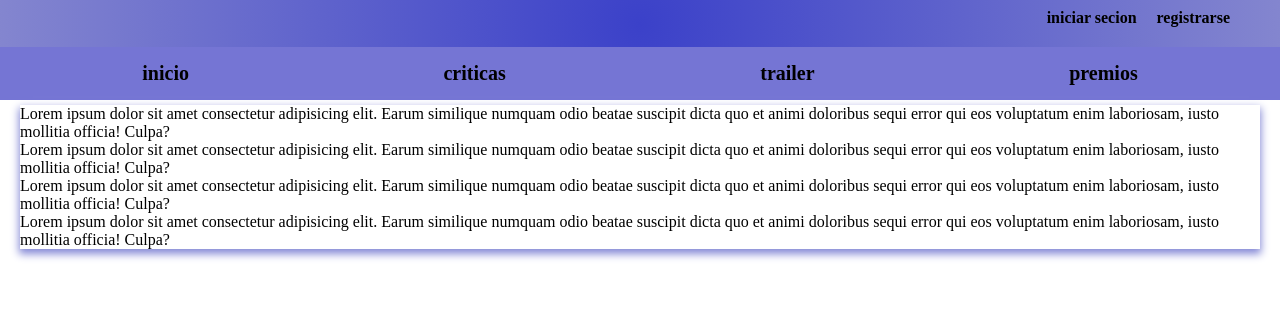
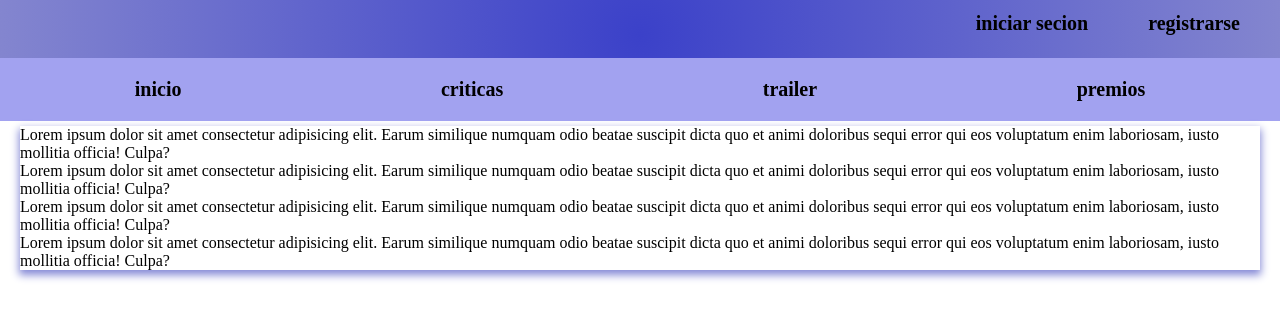
Before and after one commit to gutierrez-gabriel/disenio-web, a plain HTML site: page index1.html in a window 1280 px wide. Shown: the part 51-370 px from the top of the page. Drawn offline with nearby package versions, Linux system fonts and the light colour scheme.

Commit message:
agregar todo los archivos

```diff
--- a/css/criticascss.css
+++ b/css/criticascss.css
@@ -14,10 +14,16 @@ html{
     box-sizing: border-box;
 }
 h1{
-    text-align: center;
     font-size: 3.5rem;
-    padding: 1rem 0;
+    display: flex;
+    justify-content: center;
 }
+@media (min-width: 768px) {
+    h1{
+        text-align: center;
+    }
+}
+h1 a{margin: 1rem;}
 a{
     text-decoration: none;
     font-weight: 700;
@@ -40,7 +46,7 @@ header{
 }
 @media (min-width: 768px) {
     #login{
-        margin-right: 5rem;
+        margin-right: 1rem;
         margin-bottom: 2rem;
         display: flex;
         flex-direction: row;
@@ -48,20 +54,34 @@ header{
     }
 }
 .sesion{
-    margin-left: 2rem;
+    font-size: 2rem;
+    margin: 0.3rem 3rem;
+}
+.sesion:hover{
+    border-radius: 5px;
+    padding: 0px 4px;
+    color: white;
 }
 
 #navegacion{
     font-size: 20px;
-    background: rgb(117, 117, 212);
+    background: rgb(162, 162, 240);
     padding: 0.5rem;
 }
 .search-nav{
-    margin: 1rem;
+    margin: 1rem 0;
     display: flex;
     flex-direction: column;
     justify-content: center;
     align-items: center;
+}
+.item{
+    margin: 5px 0;
+    font-size: 2rem;
+}
+.item:hover{
+    border-radius: 5px;
+    color: white;
 }
 @media (min-width: 556px) {
     .search-nav{
--- a/css/premioscss.css
+++ b/css/premioscss.css
@@ -14,10 +14,16 @@ html{
     box-sizing: border-box;
 }
 h1{
-    text-align: center;
     font-size: 3.5rem;
-    padding: 1rem 0;
+    display: flex;
+    justify-content: center;
 }
+@media (min-width: 768px) {
+    h1{
+        text-align: center;
+    }
+}
+h1 a{margin: 1rem;}
 a{
     text-decoration: none;
     font-weight: 700;
@@ -39,7 +45,7 @@ header{
 }
 @media (min-width: 768px) {
     #login{
-        margin-right: 5rem;
+        margin-right: 1rem;
         margin-bottom: 2rem;
         display: flex;
         flex-direction: row;
@@ -47,20 +53,34 @@ header{
     }
 }
 .sesion{
-    margin-left: 2rem;
+    font-size: 2rem;
+    margin: 0.3rem 3rem;
+}
+.sesion:hover{
+    border-radius: 5px;
+    padding: 0px 4px;
+    color: white;
 }
 
 #navegacion{
     font-size: 20px;
-    background: rgb(117, 117, 212);
+    background: rgb(162, 162, 240);
     padding: 0.5rem;
 }
 .search-nav{
-    margin: 1rem;
+    margin: 1rem 0;
     display: flex;
     flex-direction: column;
     justify-content: center;
     align-items: center;
+}
+.item{
+    margin: 5px 0;
+    font-size: 2rem;
+}
+.item:hover{
+    border-radius: 5px;
+    color: white;
 }
 @media (min-width: 556px) {
     .search-nav{
--- a/css/styles.css
+++ b/css/styles.css
@@ -14,15 +14,21 @@ html{
     box-sizing: border-box;
 }
 h1{
-    text-align: center;
     font-size: 3.5rem;
-    padding: 1rem 0;
+    display: flex;
+    justify-content: center;
 }
+@media (min-width: 768px) {
+    h1{
+        text-align: center;
+    }
+}
+h1 a{margin: 1rem;}
 a{
     text-decoration: none;
     font-weight: 700;
     color: #000;
-    /*border: 2px solid black*/
+    /*border: 2px solid black;*/
 }
 header{
     background: rgb(59,65,201);
@@ -46,7 +52,7 @@ header{
 }
 @media (min-width: 768px) {
     #login{
-        margin-right: 5rem;
+        margin-right: 1rem;
         margin-bottom: 2rem;
         display: flex;
         flex-direction: row;
@@ -54,7 +60,13 @@ header{
     }
 }
 .sesion{
-    margin-left: 2rem;
+    font-size: 2rem;
+    margin: 0.3rem 3rem;
+}
+.sesion:hover{
+    border-radius: 5px;
+    padding: 0px 4px;
+    color: white;
 }
 /*#boton{
     display: inline-block;
@@ -86,16 +98,23 @@ header{
 
 #navegacion{
     font-size: 20px;
-    background: rgb(117, 117, 212);
-    /*border: 2px solid orange;*/
+    background: rgb(162, 162, 240);
     padding: 0.5rem;
 }
 .search-nav{
-    margin: 1rem;
+    margin: 1rem 0;
     display: flex;
     flex-direction: column;
     justify-content: center;
     align-items: center;
+}
+.item{
+    margin: 5px 0;
+    font-size: 2rem;
+}
+.item:hover{
+    border-radius: 5px;
+    color: white;
 }
 @media (min-width: 556px) {
     .search-nav{
--- a/css/trailercss.css
+++ b/css/trailercss.css
@@ -14,10 +14,16 @@ html{
     box-sizing: border-box;
 }
 h1{
-    text-align: center;
     font-size: 3.5rem;
-    padding: 1rem 0;
+    display: flex;
+    justify-content: center;
 }
+@media (min-width: 768px) {
+    h1{
+        text-align: center;
+    }
+}
+h1 a{margin: 1rem;}
 a{
     text-decoration: none;
     font-weight: 700;
@@ -39,7 +45,7 @@ header{
 }
 @media (min-width: 768px) {
     #login{
-        margin-right: 5rem;
+        margin-right: 1rem;
         margin-bottom: 2rem;
         display: flex;
         flex-direction: row;
@@ -47,21 +53,34 @@ header{
     }
 }
 .sesion{
-    margin-left: 2rem;
+    font-size: 2rem;
+    margin: 0.3rem 3rem;
+}
+.sesion:hover{
+    border-radius: 5px;
+    padding: 0px 4px;
+    color: white;
+}
+#navegacion{
+    font-size: 20px;
+    background: rgb(162, 162, 240);
+    padding: 0.5rem;
 }
 
-
-#navegacion{
-    font-size: 20px;
-    background: rgb(117, 117, 212);
-    padding: 0.5rem;
-}
 .search-nav{
-    margin: 1rem;
+    margin: 1rem 0;
     display: flex;
     flex-direction: column;
     justify-content: center;
     align-items: center;
+}
+.item{
+    margin: 5px 0;
+    font-size: 2rem;
+}
+.item:hover{
+    border-radius: 5px;
+    color: white;
 }
 @media (min-width: 556px) {
     .search-nav{
--- a/index1.html
+++ b/index1.html
@@ -14,7 +14,7 @@
 <body>
     <header>
         <section>
-            <a href="#"><h1>movie review</h1></a>
+            <h1><a href="index1.html">movie review</a></h1>
             <section id="login">
                 <!--<input type="text">
                 <label for="boton">
@@ -30,10 +30,10 @@
         <section id="navegacion">
             <nav>
                 <section class="search-nav">
-                    <a href="./index1.html">inicio</a>
-                    <a href="./criticas.html">criticas</a>
-                    <a href="./trailer.html">trailer</a>
-                    <a href="./premios.html">premios</a>
+                    <a class="item" href="./index1.html">inicio</a>
+                    <a class="item" href="./criticas.html">criticas</a>
+                    <a class="item" href="./trailer.html">trailer</a>
+                    <a class="item" href="./premios.html">premios</a>
                 </section>
 
                 <!--<section class="search-icons">
```
Also changed, not shown: criticas.html (+4 -4 lines), premios.html (+4 -4 lines), trailer.html (+4 -4 lines).
